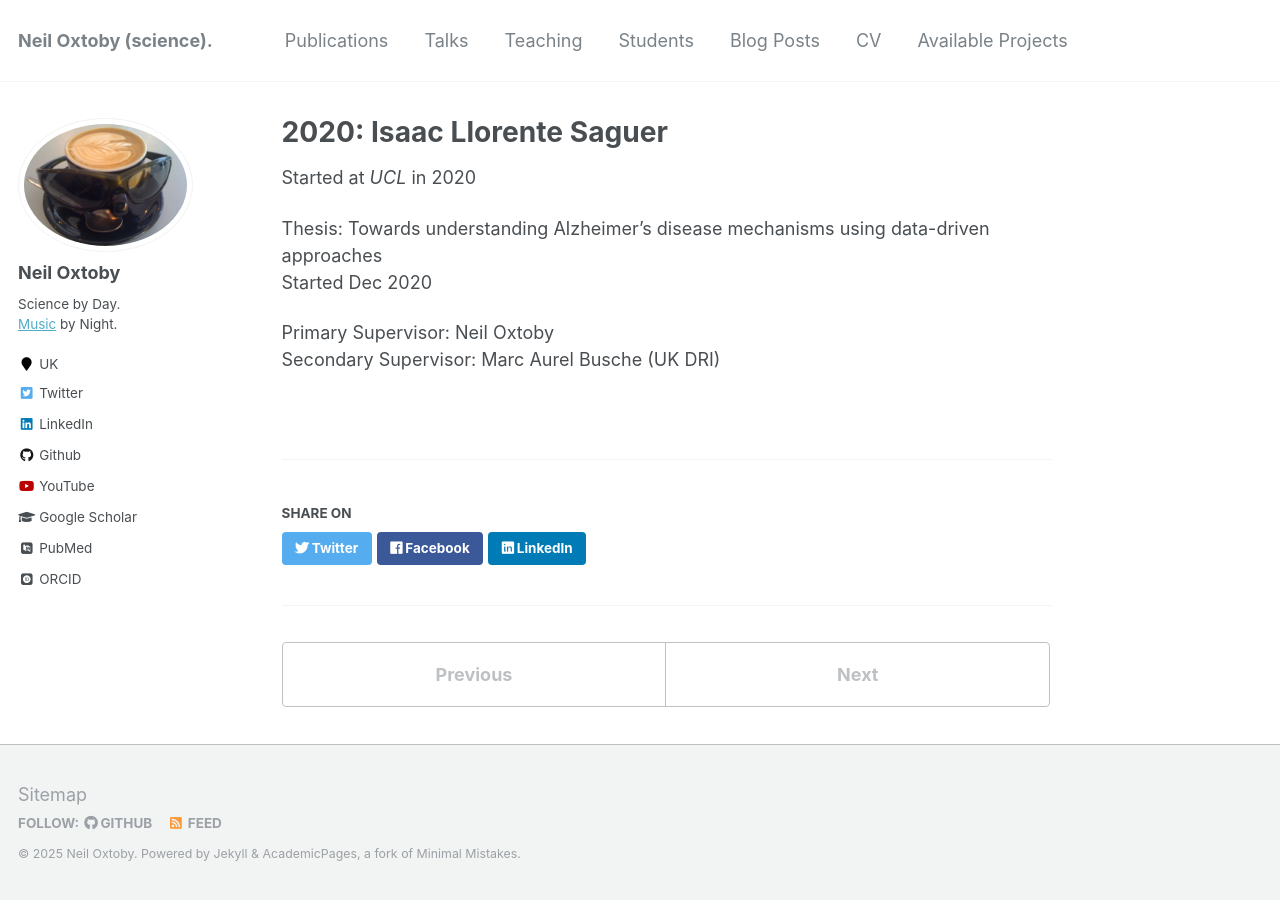
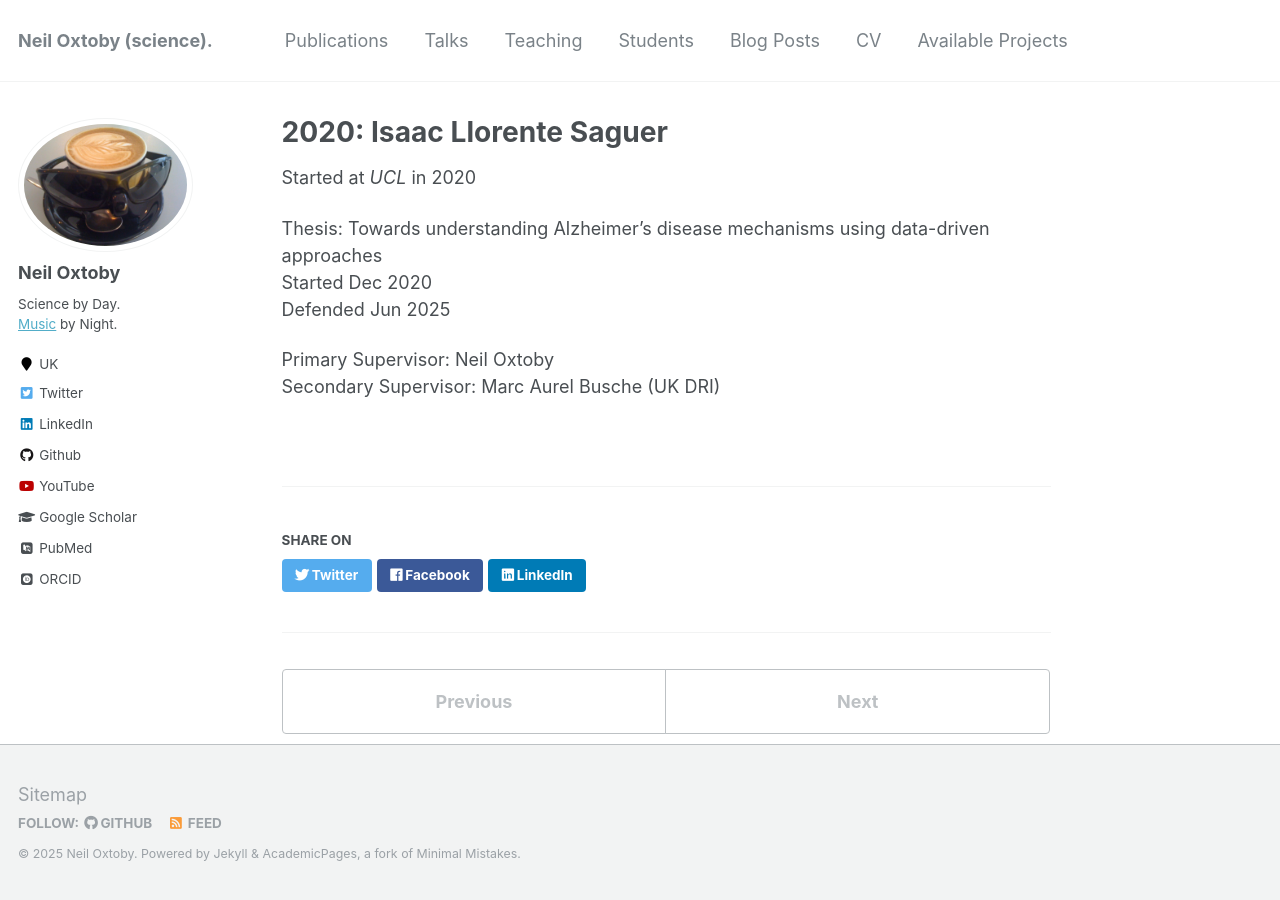
Before and after one commit to noxtoby/science, a Jekyll site: the page built from _students/2020-3-isaac-llorente-saguer.md, in a window 1280 px wide. Built offline with Jekyll 4.4.1, drawn with Linux system fonts in a browser that asks for light colours; some web fonts are replaced.

Commit message:
Congrats Isaac

```diff
--- a/_students/2020-3-isaac-llorente-saguer.md
+++ b/_students/2020-3-isaac-llorente-saguer.md
@@ -6,7 +6,8 @@ date: 01/12/2020
 venue: 'UCL'
 ---
 Thesis: Towards understanding Alzheimer's disease mechanisms using data-driven approaches<br/>
-Started Dec 2020
+Started Dec 2020<br/>
+Defended Jun 2025
 
 Primary Supervisor: Neil Oxtoby<br/>
 Secondary Supervisor: Marc Aurel Busche (UK DRI)<br/>
```
